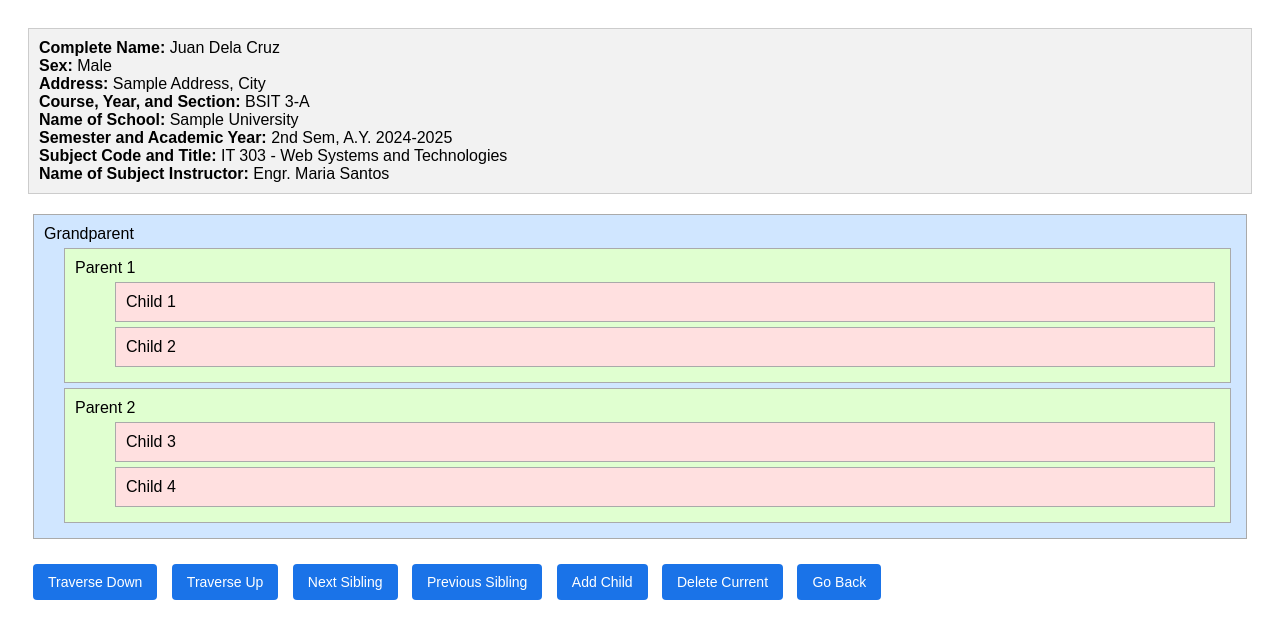
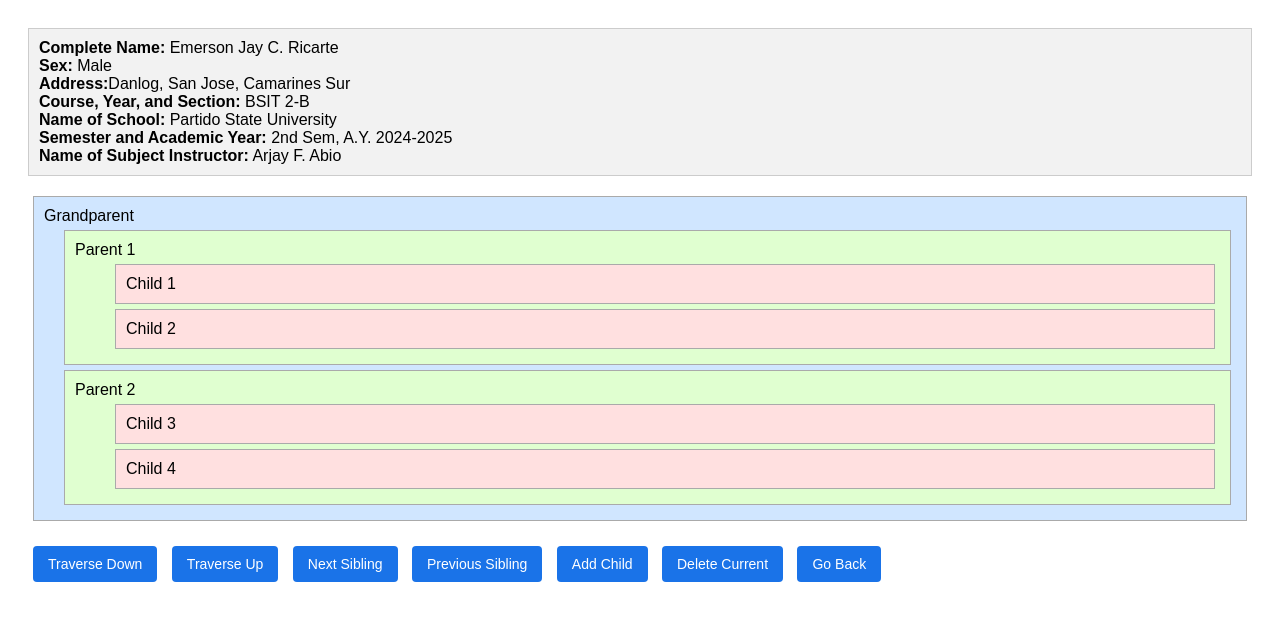
Before and after one commit to EmersonJay/Interactive-DOM-Traversal-and-Manipulation, a plain HTML site: page dom_traversal.html in a window 1280 px wide. Drawn offline with Linux system fonts and the light colour scheme.

Commit message:
Update dom_traversal.html

```diff
--- a/dom_traversal.html
+++ b/dom_traversal.html
@@ -64,14 +64,13 @@
 <body>
 
 <header>
-  <strong>Complete Name:</strong> Juan Dela Cruz<br>
+  <strong>Complete Name:</strong> Emerson Jay C. Ricarte<br>
   <strong>Sex:</strong> Male<br>
-  <strong>Address:</strong> Sample Address, City<br>
-  <strong>Course, Year, and Section:</strong> BSIT 3-A<br>
-  <strong>Name of School:</strong> Sample University<br>
+  <strong>Address:</strong>Danlog, San Jose, Camarines Sur<br>
+  <strong>Course, Year, and Section:</strong> BSIT 2-B<br>
+  <strong>Name of School:</strong> Partido State University<br>
   <strong>Semester and Academic Year:</strong> 2nd Sem, A.Y. 2024-2025<br>
-  <strong>Subject Code and Title:</strong> IT 303 - Web Systems and Technologies<br>
-  <strong>Name of Subject Instructor:</strong> Engr. Maria Santos
+  <strong>Name of Subject Instructor:</strong> Arjay F. Abio
 </header>
 
 <div id="dom-tree">
```
